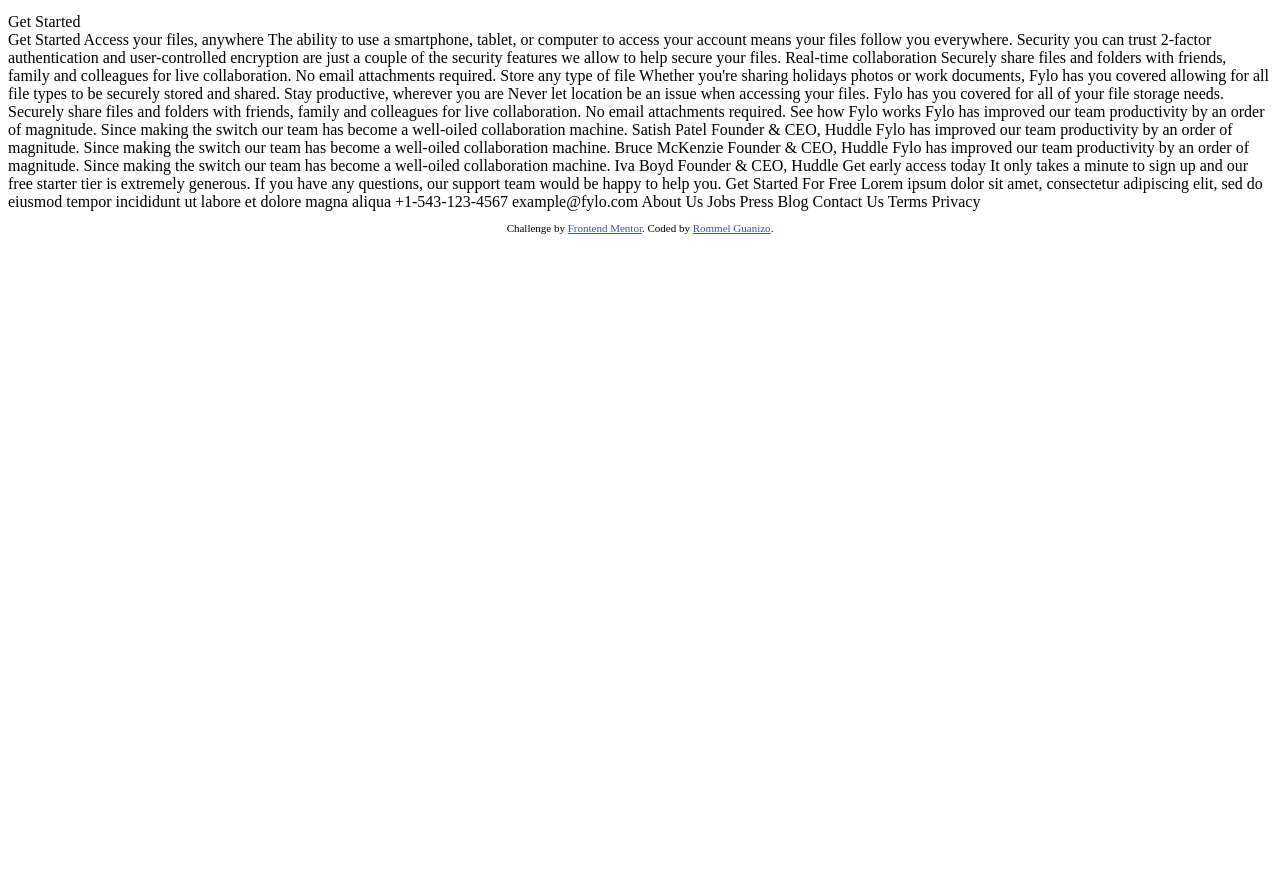
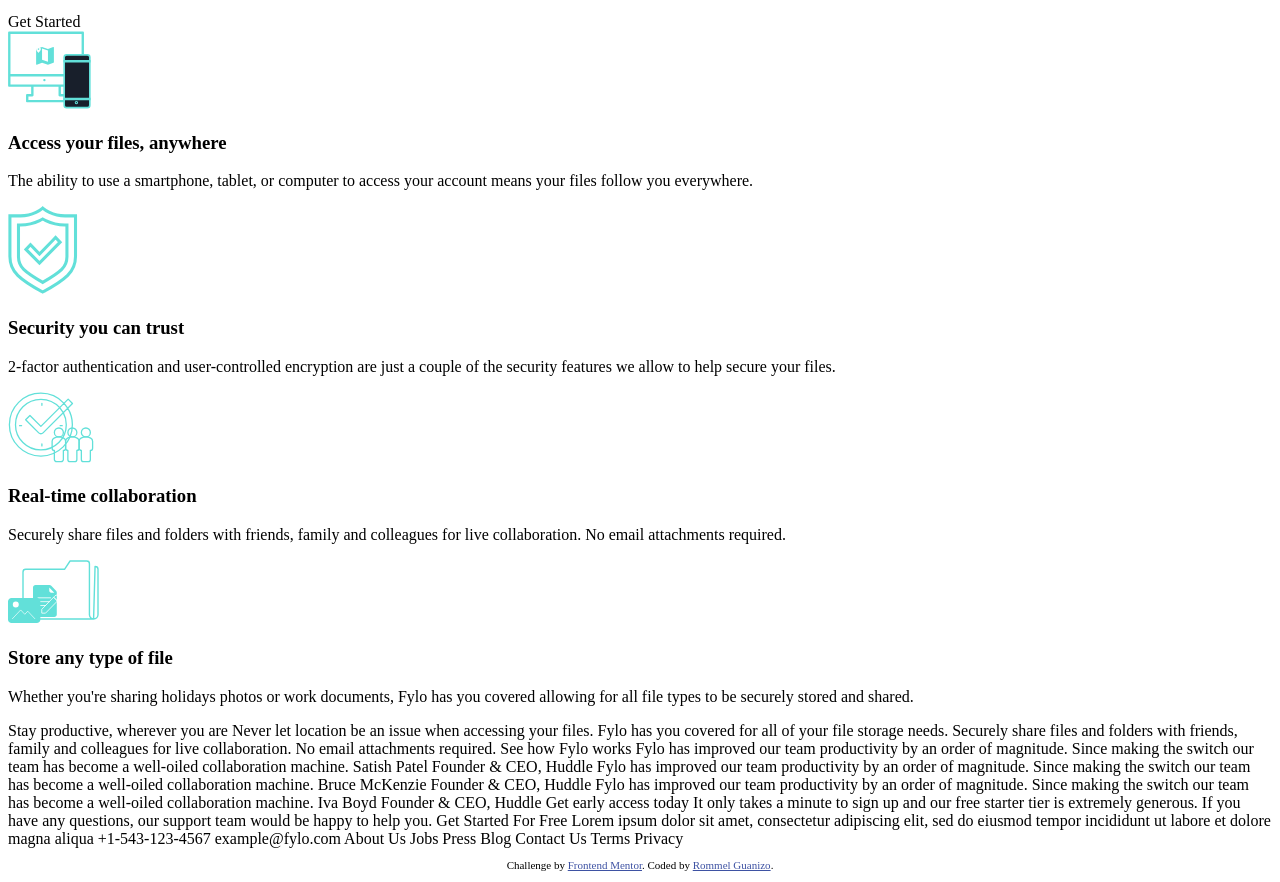
Before and after one commit to guanizorommel/FEM-12, a plain HTML site: page index.html in a window 1280 px wide. Shown: the part 725-1607 px from the top of the page. Before the commit the page ends 970 px from the top, so only its background shows below. Drawn offline with Linux system fonts and the light colour scheme.

Commit message:
html data update

```diff
--- a/index.html
+++ b/index.html
@@ -47,7 +47,34 @@
 
   <div class="services">
     <div class="container">
-
+      <div class="row1">
+        <div class="services-box">
+          <img src="./images/icon-access-anywhere.svg" alt="access file icon">
+          <h3>Access your files, anywhere</h3>
+          <p>The ability to use a smartphone, tablet, or computer to access your account means your
+            files follow you everywhere.</p>
+        </div>
+        <div class="services-box">
+          <img src="./images/icon-security.svg" alt="security icon">
+          <h3>Security you can trust</h3>
+          <p>2-factor authentication and user-controlled encryption are just a couple of the security
+            features we allow to help secure your files.</p>
+        </div>
+      </div>
+      <div class="row2">
+        <div class="services-box">
+          <img src="./images/icon-collaboration.svg" alt="collaboration icon">
+          <h3>Real-time collaboration</h3>
+          <p>Securely share files and folders with friends, family and colleagues for live collaboration.
+            No email attachments required.</p>
+        </div>
+        <div class="services-box">
+          <img src="./images/icon-any-file.svg" alt="any file icon">
+          <h3>Store any type of file</h3>
+          <p>Whether you're sharing holidays photos or work documents, Fylo has you covered allowing for all
+            file types to be securely stored and shared.</p>
+        </div>
+      </div>
     </div>
   </div>
 
@@ -56,27 +83,14 @@
 
 
 
-  Get Started
 
-  Access your files, anywhere
 
-  The ability to use a smartphone, tablet, or computer to access your account means your
-  files follow you everywhere.
 
-  Security you can trust
 
-  2-factor authentication and user-controlled encryption are just a couple of the security
-  features we allow to help secure your files.
 
-  Real-time collaboration
 
-  Securely share files and folders with friends, family and colleagues for live collaboration.
-  No email attachments required.
 
-  Store any type of file
 
-  Whether you're sharing holidays photos or work documents, Fylo has you covered allowing for all
-  file types to be securely stored and shared.
 
   Stay productive, wherever you are
 
```
